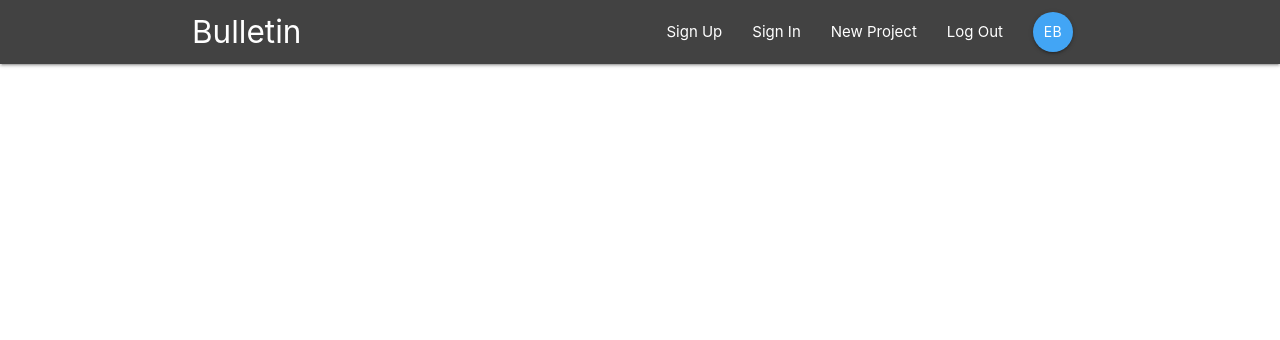
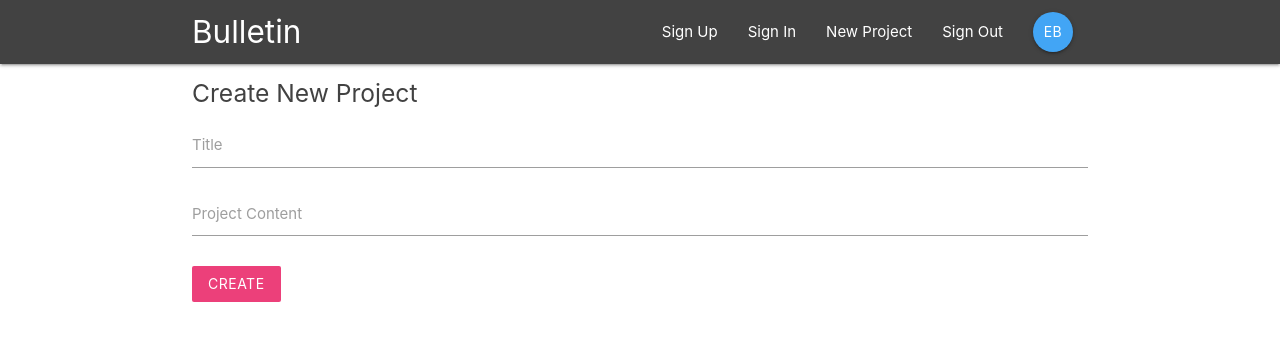
Before and after one commit to Hapachino/react_redux_firebase, a React (Create React App) app: page /create in a window 1280 px wide. Shown: the top 340 px of the page. Built offline with nearby package versions, Linux system fonts and the light colour scheme.

Commit message:
CreateProject component

```diff
--- a/src/App.js
+++ b/src/App.js
@@ -1,5 +1,6 @@
 import React, { Component } from 'react';
 import { BrowserRouter as Router, Switch, Route } from 'react-router-dom';
+import CreateProject from './components/projects/CreateProject';
 import Dashboard from './components/dashboard/Dashboard';
 import Navbar from './components/layout/Navbar';
 import ProjectDetails from './components/projects/ProjectDetails';
@@ -14,6 +15,7 @@
           <Navbar />
           <Switch>
             <Route exact path="/" component={Dashboard} />
+            <Route path="/create" component={CreateProject} />
             <Route path="/project/:id" component={ProjectDetails} />
             <Route path="/signin" component={SignIn} />
             <Route path="/signup" component={SignUp} />
--- a/src/components/layout/Navbar.js
+++ b/src/components/layout/Navbar.js
@@ -3,12 +3,12 @@
 
 const signedIn = [
   {
-    to: '/',
+    to: '/create',
     text: 'New Project',
   },
   {
-    to: '/',
-    text: 'Log Out',
+    to: '/signout',
+    text: 'Sign Out',
   },
   {
     to: '/',
--- a/src/components/projects/CreateProject.js
+++ b/src/components/projects/CreateProject.js
@@ -0,0 +1,45 @@
+import React, { Component } from 'react';
+
+class CreateProject extends Component {
+  state = {
+    title: '',
+    content: '',
+  }
+
+  handleChange = e => {
+    this.setState({
+      [e.target.id]: e.target.value,
+    });
+  }
+
+  handleSubmit = e => {
+    e.preventDefault();
+
+    console.log(this.state);
+  }
+
+  render() {
+    const { handleChange, handleSubmit } = this;
+
+    return (
+      <div className="container">
+        <form onSubmit={handleSubmit} className="white">
+          <h5 className="grey-text text-darken-3">Create New Project</h5>
+          <div className="input-field">
+            <label htmlFor="title">Title</label>
+            <input type="text" id="title" onChange={handleChange} />
+          </div>
+          <div className="input-field">
+            <label htmlFor="content">Project Content</label>
+            <textarea id="content" className="materialize-textarea" onChange={handleChange}></textarea>
+          </div>
+          <div className="input-field">
+            <button className="btn pink lighten-1 z-depth-0">Create</button>
+          </div>
+        </form>
+      </div>
+    )
+  }
+}
+
+export default CreateProject;
```
